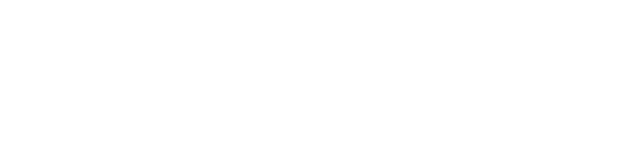
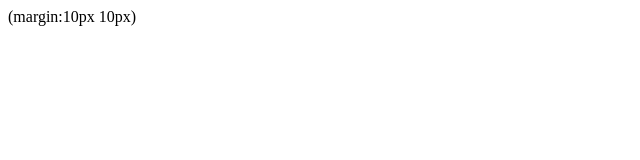
Before and after one commit to IsaacJimenez1/finalexam, a plain HTML site: page index.html in a window 1280 px wide. Shown: the whole page, without its empty margins (0-640 px from the left). Drawn offline with Linux system fonts and the light colour scheme.

Commit message:
q1finished

```diff
--- a/index.html
+++ b/index.html
@@ -8,3 +8,6 @@
         font-family: Arial, Helvetica, sans-serif};
      </style>
         <title><h2>text</h2></title>
+   <article>
+      (margin:10px 10px)
+   </article>
```
